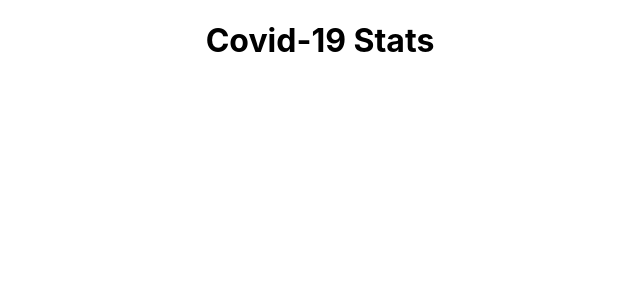
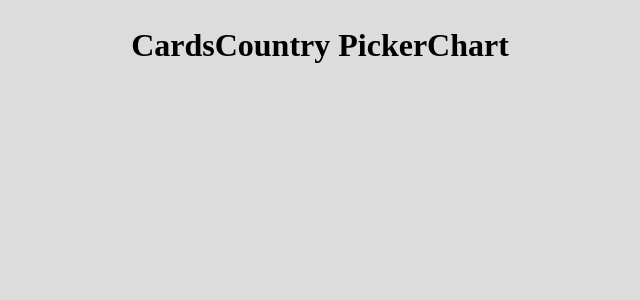
Before and after one commit to rushi444/covid-19-tracker, a React (Create React App) app: page / in a window 1280 px wide. Shown: the top 300 px of the page, without its empty margins (320-960 px from the left). Built offline with nearby package versions, Linux system fonts and the light colour scheme.

Commit message:
file structure and dependencies

```diff
--- a/package.json
+++ b/package.json
@@ -3,6 +3,8 @@
   "version": "0.1.0",
   "private": true,
   "dependencies": {
+    "@emotion/core": "^10.0.28",
+    "@emotion/styled": "^10.0.27",
     "@testing-library/jest-dom": "^4.2.4",
     "@testing-library/react": "^9.3.2",
     "@testing-library/user-event": "^7.1.2",
@@ -10,9 +12,13 @@
     "@types/node": "^12.0.0",
     "@types/react": "^16.9.0",
     "@types/react-dom": "^16.9.0",
+    "axios": "^0.19.2",
     "react": "^16.13.1",
+    "react-chartjs-2": "^2.9.0",
+    "react-countup": "^4.3.3",
     "react-dom": "^16.13.1",
     "react-scripts": "3.4.1",
+    "sanitize.css": "^11.0.0",
     "typescript": "~3.7.2"
   },
   "scripts": {
--- a/public/index.html
+++ b/public/index.html
@@ -24,7 +24,12 @@
       work correctly both with client-side routing and a non-root public URL.
       Learn how to configure a non-root public URL by running `npm run build`.
     -->
-    <title>React App</title>
+    <title>Covid-19 Tracker</title>
+    <style>
+      body {
+        background-color: #DCDCDC;
+      }
+    </style>
   </head>
   <body>
     <noscript>You need to enable JavaScript to run this app.</noscript>
--- a/src/App.css
+++ /dev/null
@@ -1,38 +0,0 @@
-.App {
-  text-align: center;
-}
-
-.App-logo {
-  height: 40vmin;
-  pointer-events: none;
-}
-
-@media (prefers-reduced-motion: no-preference) {
-  .App-logo {
-    animation: App-logo-spin infinite 20s linear;
-  }
-}
-
-.App-header {
-  background-color: #282c34;
-  min-height: 100vh;
-  display: flex;
-  flex-direction: column;
-  align-items: center;
-  justify-content: center;
-  font-size: calc(10px + 2vmin);
-  color: white;
-}
-
-.App-link {
-  color: #61dafb;
-}
-
-@keyframes App-logo-spin {
-  from {
-    transform: rotate(0deg);
-  }
-  to {
-    transform: rotate(360deg);
-  }
-}
--- a/src/App.tsx
+++ b/src/App.tsx
@@ -1,12 +1,20 @@
 import React, { FC } from 'react';
-import './App.css';
+import styled from '@emotion/styled';
 
-const App: FC = () => {
+import {Cards, Chart, CountryPicker} from './components'
+
+export const App: FC = () => {
   return (
-    <div className='App'>
-      <h1>Covid-19 Stats</h1>
-    </div>
+    <Container>
+      <Cards />
+      <CountryPicker />
+      <Chart />
+    </Container>
   );
 };
 
-export default App;
+const Container = styled.div({
+  display: 'flex',
+  alignItems: 'center',
+  justifyContent: 'center',
+});
--- /dev/null
+++ b/src/components/Cards.tsx
@@ -0,0 +1,9 @@
+import React, { FC } from 'react';
+
+export const Cards: FC = () => {
+  return (
+    <div>
+      <h1>Cards</h1>
+    </div>
+  );
+};
--- /dev/null
+++ b/src/components/Chart.tsx
@@ -0,0 +1,9 @@
+import React, { FC } from 'react';
+
+export const Chart: FC = () => {
+  return (
+    <div>
+      <h1>Chart</h1>
+    </div>
+  );
+};
--- /dev/null
+++ b/src/components/CountryPicker.tsx
@@ -0,0 +1,9 @@
+import React from 'react';
+
+export const CountryPicker = () => {
+  return (
+    <div>
+      <h1>Country Picker</h1>
+    </div>
+  );
+};
--- /dev/null
+++ b/src/components/index.ts
@@ -0,0 +1,3 @@
+export { Cards } from './Cards'
+export { Chart } from './Chart'
+export { CountryPicker } from './CountryPicker'
--- a/src/index.css
+++ /dev/null
@@ -1,13 +0,0 @@
-body {
-  margin: 0;
-  font-family: -apple-system, BlinkMacSystemFont, 'Segoe UI', 'Roboto', 'Oxygen',
-    'Ubuntu', 'Cantarell', 'Fira Sans', 'Droid Sans', 'Helvetica Neue',
-    sans-serif;
-  -webkit-font-smoothing: antialiased;
-  -moz-osx-font-smoothing: grayscale;
-}
-
-code {
-  font-family: source-code-pro, Menlo, Monaco, Consolas, 'Courier New',
-    monospace;
-}
```
Also changed, not shown: src/index.tsx (+4 -3 lines), 1 other file (tests, documents, lock files or other folders).
